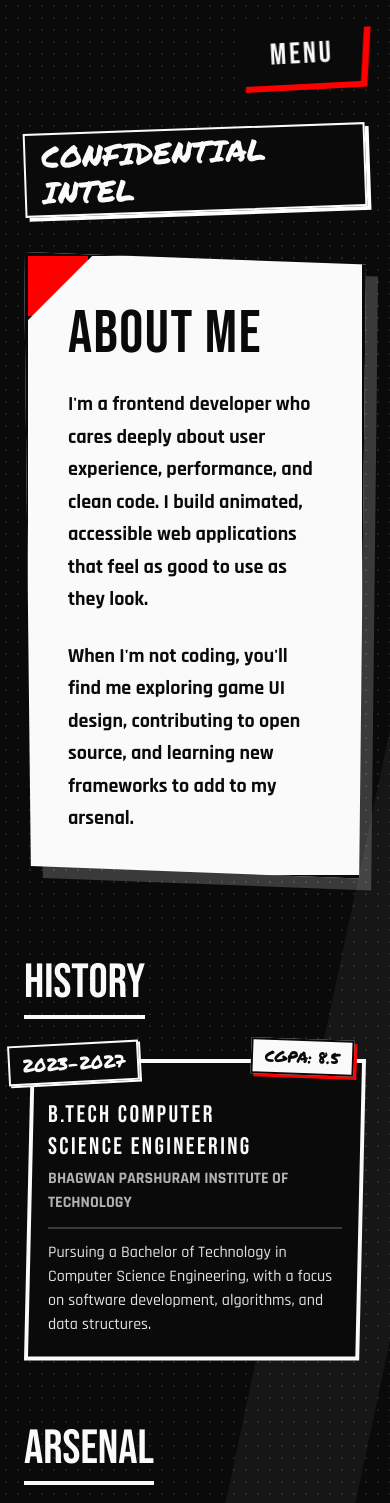
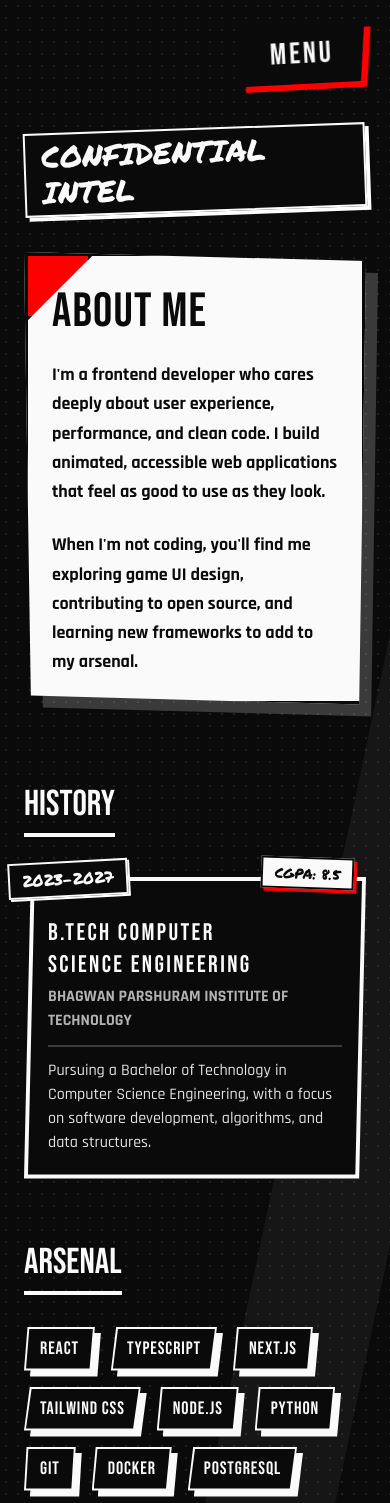
Before and after one commit to Swayamjimmy/persona-portfolio, a Next.js app: page /about in a window 390 px wide. Shown: the top 1503 px of the page. Built offline with nearby package versions, Linux system fonts and the light colour scheme.

Commit message:
fix: framer motion type invariant

```diff
--- a/src/app/about/page.tsx
+++ b/src/app/about/page.tsx
@@ -5,7 +5,9 @@ import { education } from "@/data/education"
 
 // Animation variants for staggered entrance
 const containerVariants: Variants = {
-  hidden: { opacity: 0 },
+  hidden: {
+    opacity: 0,
+  },
   visible: {
     opacity: 1,
     transition: {
@@ -24,7 +26,7 @@ const itemVariants: Variants = {
     x: 0,
     transition: {
       duration: 0.5,
-      type: "spring",
+      type: "spring" as const,
       stiffness: 100,
     },
   },
@@ -67,13 +69,16 @@ export default function AboutPage() {
 
       <div className="max-w-6xl mx-auto grid md:grid-cols-12 gap-12 relative z-10">
 
-        {/* ================= LEFT COLUMN ================= */}
+        {/* =====================================================
+            LEFT COLUMN — BIO
+        ====================================================== */}
         <motion.div
           initial={{ opacity: 0, y: 30 }}
           animate={{ opacity: 1, y: 0 }}
           transition={{ duration: 0.6 }}
           className="md:col-span-7 relative"
         >
+
           {/* Section Title */}
           <div className="mb-6 -rotate-2 inline-block">
             <span className="font-p5-marker text-persona-white text-3xl bg-persona-black px-4 py-1 border-2 border-persona-white inline-block shadow-[4px_4px_0px_rgba(255,255,255,1)]">
@@ -93,14 +98,15 @@ export default function AboutPage() {
               }}
             />
 
-            {/* Main Content */}
+            {/* Main Content Box */}
             <div
-              className="relative bg-persona-white p-10 border-4 border-persona-black text-persona-black"
+              className="relative bg-persona-white p-6 sm:p-10 border-4 border-persona-black text-persona-black"
               style={{
                 clipPath:
                   "polygon(0 0, 100% 2%, 98% 100%, 2% 98%)",
               }}
             >
+
               {/* Red Corner Decoration */}
               <div
                 className="absolute top-0 left-0 w-16 h-16 bg-persona-red border-b-4 border-r-4 border-persona-black"
@@ -109,11 +115,11 @@ export default function AboutPage() {
                 }}
               />
 
-              <h1 className="font-p5-block text-6xl mb-6 mt-2 tracking-wide uppercase">
+              <h1 className="font-p5-block text-5xl sm:text-6xl mb-6 mt-2 tracking-wide uppercase">
                 About Me
               </h1>
 
-              <div className="space-y-6 font-p3-sleek text-xl font-bold leading-relaxed">
+              <div className="space-y-6 font-p3-sleek text-lg sm:text-xl font-bold leading-relaxed">
                 <p>
                   I'm a frontend developer who cares deeply about user
                   experience, performance, and clean code. I build animated,
@@ -127,11 +133,14 @@ export default function AboutPage() {
                   add to my arsenal.
                 </p>
               </div>
+
             </div>
           </div>
         </motion.div>
 
-        {/* ================= RIGHT COLUMN ================= */}
+        {/* =====================================================
+            RIGHT COLUMN — EDUCATION + SKILLS
+        ====================================================== */}
         <motion.div
           variants={containerVariants}
           initial="hidden"
@@ -139,13 +148,17 @@ export default function AboutPage() {
           className="md:col-span-5 space-y-16 mt-8 md:mt-0"
         >
 
-          {/* ================= EDUCATION ================= */}
+          {/* =================================================
+              EDUCATION
+          ================================================== */}
           <div>
-            <h2 className="font-p5-block text-5xl text-persona-white mb-8 border-b-4 border-persona-white pb-2 inline-block">
+
+            <h2 className="font-p5-block text-4xl sm:text-5xl text-persona-white mb-8 border-b-4 border-persona-white pb-2 inline-block">
               History
             </h2>
 
             <div className="space-y-10">
+
               {education.map((item, index) => (
                 <motion.div
                   key={index}
@@ -153,14 +166,36 @@ export default function AboutPage() {
                   className="relative group"
                 >
 
-                  {/* Year Tag */}
+                  {/* =========================================
+                      YEAR TAG
+                  ========================================== */}
                   <div className="absolute -top-4 -left-4 z-30 -rotate-3">
-                    <span className="font-p5-marker text-persona-white text-lg bg-persona-black border-2 border-persona-white px-3 py-1 shadow-[2px_2px_0px_rgba(255,255,255,1)] group-hover:bg-persona-red group-hover:border-persona-black group-hover:text-persona-black transition-colors inline-block">
+                    <span
+                      className="
+                        font-p5-marker
+                        text-persona-white
+                        text-base
+                        sm:text-lg
+                        bg-persona-black
+                        border-2
+                        border-persona-white
+                        px-3
+                        py-1
+                        shadow-[2px_2px_0px_rgba(255,255,255,1)]
+                        group-hover:bg-persona-red
+                        group-hover:border-persona-black
+                        group-hover:text-persona-black
+                        transition-colors
+                        inline-block
+                      "
+                    >
                       {item.year}
                     </span>
                   </div>
 
-                  {/* Education Card */}
+                  {/* =========================================
+                      EDUCATION CARD
+                  ========================================== */}
                   <div className="relative group-hover:-translate-y-1 transition-transform mt-2">
 
                     {/* Outer White Border */}
@@ -181,14 +216,25 @@ export default function AboutPage() {
                       }}
                     />
 
-                    {/* ================= CGPA PILL ================= */}
-                    <div className="absolute -top-5 right-3 sm:right-5 z-40 rotate-2">
+                    {/* =======================================
+                        CGPA CORNER PILL
+                    ======================================== */}
+                    <div
+                      className="
+                        absolute
+                        -top-5
+                        right-3
+                        sm:right-5
+                        z-40
+                        rotate-2
+                      "
+                    >
                       <span
                         className="
                           font-p5-marker
                           text-persona-black
-                          text-base
-                          sm:text-lg
+                          text-sm
+                          sm:text-base
                           bg-persona-white
                           border-2
                           border-persona-black
@@ -204,19 +250,50 @@ export default function AboutPage() {
                       </span>
                     </div>
 
-                    {/* Education Content */}
+                    {/* =======================================
+                        EDUCATION CONTENT
+                    ======================================== */}
                     <div className="relative z-10 p-6 pt-9 sm:pt-8">
 
-                      <h3 className="font-p5-block text-2xl sm:text-3xl text-persona-white tracking-widest mt-1 pr-20">
+                      <h3
+                        className="
+                          font-p5-block
+                          text-2xl
+                          sm:text-3xl
+                          text-persona-white
+                          tracking-widest
+                          mt-1
+                          pr-20
+                        "
+                      >
                         {item.degree}
                       </h3>
 
-                      <p className="font-p3-sleek font-bold text-persona-white/70 text-base sm:text-lg mt-1 uppercase">
+                      <p
+                        className="
+                          font-p3-sleek
+                          font-bold
+                          text-persona-white/70
+                          text-base
+                          sm:text-lg
+                          mt-1
+                          uppercase
+                        "
+                      >
                         {item.institution}
                       </p>
 
                       {item.description && (
-                        <p className="font-p3-sleek text-persona-white/90 mt-3 border-t-2 border-persona-white/20 pt-3">
+                        <p
+                          className="
+                            font-p3-sleek
+                            text-persona-white/90
+                            mt-3
+                            border-t-2
+                            border-persona-white/20
+                            pt-3
+                          "
+                        >
                           {item.description}
                         </p>
                       )}
@@ -225,12 +302,16 @@ export default function AboutPage() {
                   </div>
                 </motion.div>
               ))}
+
             </div>
           </div>
 
-          {/* ================= SKILLS ================= */}
+          {/* =================================================
+              SKILLS
+          ================================================== */}
           <div>
-            <h2 className="font-p5-block text-5xl text-persona-white mb-8 border-b-4 border-persona-white pb-2 inline-block">
+
+            <h2 className="font-p5-block text-4xl sm:text-5xl text-persona-white mb-8 border-b-4 border-persona-white pb-2 inline-block">
               Arsenal
             </h2>
 
@@ -238,6 +319,7 @@ export default function AboutPage() {
               className="flex flex-wrap gap-4"
               variants={containerVariants}
             >
+
               {skills.map((skill, index) => (
                 <motion.div
                   key={index}
@@ -245,17 +327,36 @@ export default function AboutPage() {
                   className="relative group cursor-default"
                 >
 
-                  {/* Skill Shadow */}
+                  {/* Skill Tag Drop Shadow */}
                   <div
-                    className="absolute inset-0 bg-persona-white translate-x-1.5 translate-y-1.5 group-hover:bg-persona-red group-hover:translate-x-2 group-hover:translate-y-2 transition-all"
+                    className="
+                      absolute
+                      inset-0
+                      bg-persona-white
+                      translate-x-1.5
+                      translate-y-1.5
+                      group-hover:bg-persona-red
+                      group-hover:translate-x-2
+                      group-hover:translate-y-2
+                      transition-all
+                    "
                     style={{
                       clipPath:
                         "polygon(5% 0, 100% 0, 95% 100%, 0 100%)",
                     }}
                   />
 
-                  {/* Skill Tag */}
-                  <div className="relative px-4 py-2 group-hover:-translate-y-1 group-hover:-translate-x-1 transition-transform">
+                  {/* Skill Tag Body */}
+                  <div
+                    className="
+                      relative
+                      px-4
+                      py-2
+                      group-hover:-translate-y-1
+                      group-hover:-translate-x-1
+                      transition-transform
+                    "
+                  >
 
                     {/* Outer Border */}
                     <div
@@ -268,20 +369,41 @@ export default function AboutPage() {
 
                     {/* Inner Background */}
                     <div
-                      className="absolute inset-[2px] bg-persona-black group-hover:bg-persona-white transition-colors"
+                      className="
+                        absolute
+                        inset-[2px]
+                        bg-persona-black
+                        group-hover:bg-persona-white
+                        transition-colors
+                      "
                       style={{
                         clipPath:
                           "polygon(5% 0, 100% 0, 95% 100%, 0 100%)",
                       }}
                     />
 
-                    <span className="relative z-10 font-p5-block text-xl tracking-wider text-persona-white group-hover:text-persona-black transition-colors block">
+                    {/* Skill Text */}
+                    <span
+                      className="
+                        relative
+                        z-10
+                        font-p5-block
+                        text-lg
+                        sm:text-xl
+                        tracking-wider
+                        text-persona-white
+                        group-hover:text-persona-black
+                        transition-colors
+                        block
+                      "
+                    >
                       {skill}
                     </span>
 
                   </div>
                 </motion.div>
               ))}
+
             </motion.div>
           </div>
 
```
